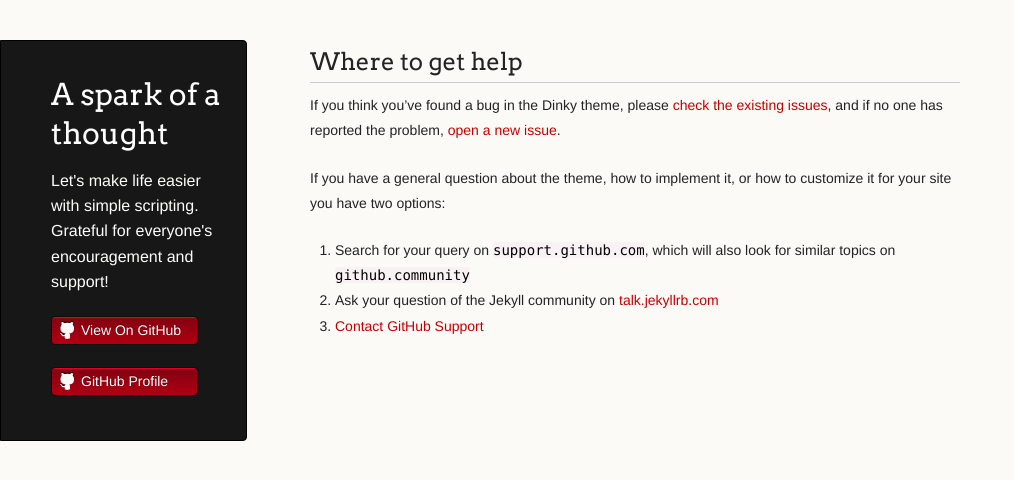
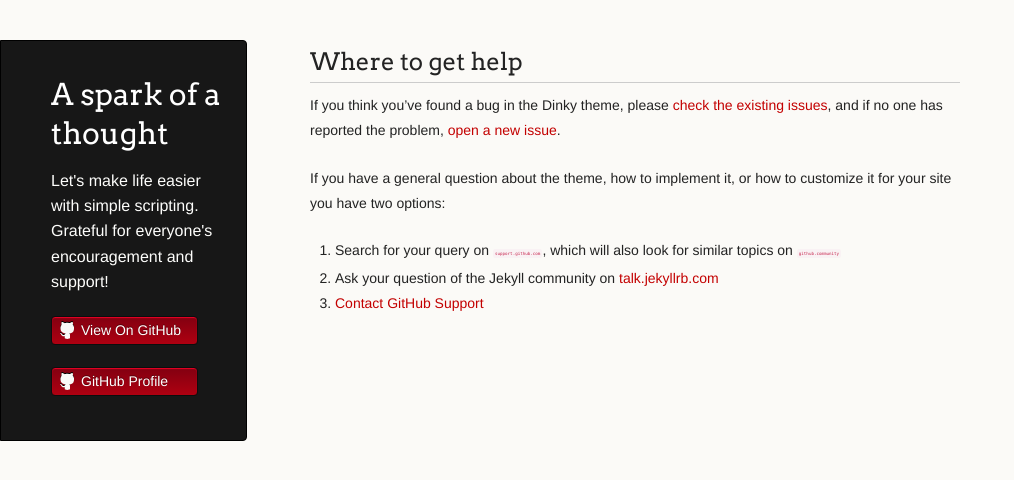
Before and after one commit to verityj/verityj.github.io, a Jekyll site: the page built from docs/docs/SUPPORT.md, in a window 1280 px wide. Shown: the top 480 px of the page, without its empty margins (0-1014 px from the left). Built offline with Jekyll 4.4.1, drawn with Linux system fonts in a browser that asks for light colours; our own code applies the rules of GitHub Pages for plain Markdown files.

Commit message:
Update style.scss

```diff
--- a/docs/assets/css/style.scss
+++ b/docs/assets/css/style.scss
@@ -1,5 +1,11 @@
 ---
 ---
+
+code {
+  font-size: 0.3em;
+}
+
+@import 'jekyll-theme-dinky';
 
 /* --- Code blocks --- */
 /* from https://github.com/daattali/beautiful-jekyll/blob/master/assets/css/beautifuljekyll.css */
@@ -9,7 +15,7 @@
   color: #c7254e;
   background-color: #f9f2f4;
   border-radius: 0.125rem;
-  font-size: 0.4em;
+  font-size: 0.3em;
 }
 
 pre code {
@@ -64,7 +70,3 @@
 .lineno::selection, .lineno::-moz-selection {
   background: none;
 }
-
-
-
-@import 'jekyll-theme-dinky';
```
